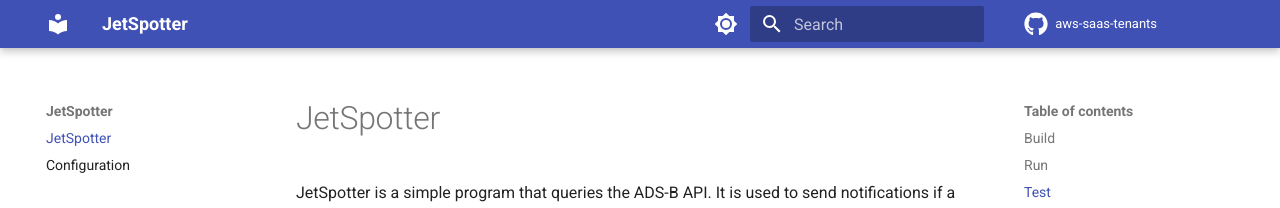
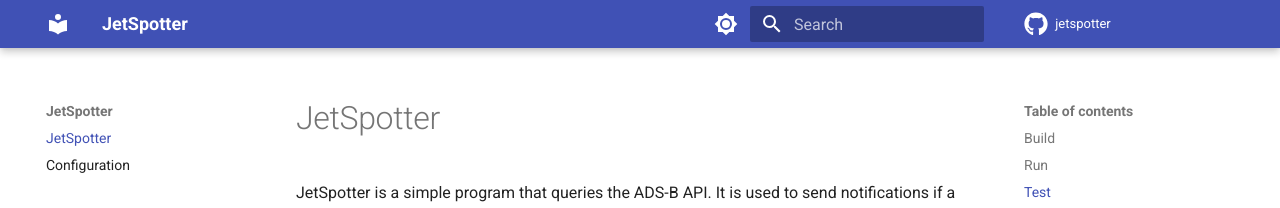
Before and after one commit to vvanouytsel/jetspotter, an MkDocs documentation site: the page built from docs/index.md, in a window 1280 px wide. Shown: the top 208 px of the page. Built offline with MkDocs 1.6.1 and Material for MkDocs 9.7.7, drawn with Linux system fonts in a browser that asks for light colours; comment, search, counter and statistics services are not loaded.

Commit message:
docs: typo

```diff
--- a/mkdocs.yml
+++ b/mkdocs.yml
@@ -1,6 +1,6 @@
 site_name: JetSpotter
 repo_url: https://github.com/vvanouytsel/jetspotter
-repo_name: aws-saas-tenants
+repo_name: jetspotter
 theme:
   name: material
   icon:
```
